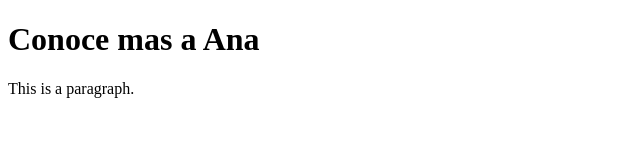
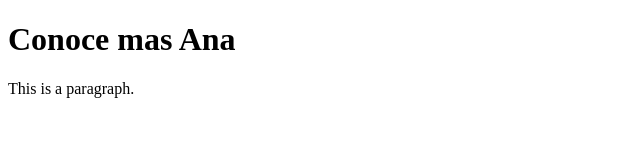
Before and after one commit to AnaCollado19/BiografiaAIS22, a plain HTML site: page index.html in a window 1280 px wide. Shown: the full height of the page, 0-640 px from the left. Drawn offline with Linux system fonts and the light colour scheme.

Commit message:
Update index.html

```diff
--- a/index.html
+++ b/index.html
@@ -3,7 +3,7 @@
 <title>Biografia AIS</title>
 <body>
 
-<h1>Conoce mas a Ana</h1>
+<h1>Conoce mas Ana</h1>
 <p>This is a paragraph.</p>
 
 </body>
```
